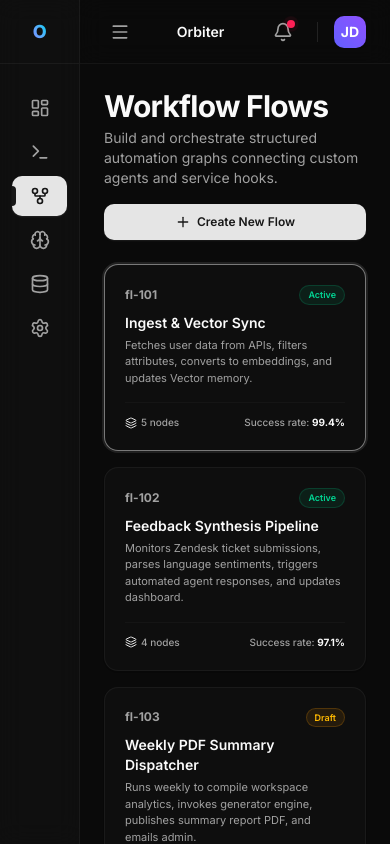
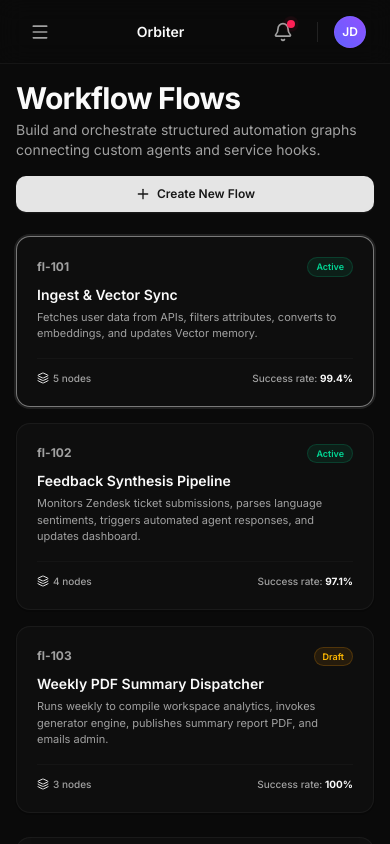
Before and after one commit to oshanavishkapiries/Orbiter, a Next.js app in the folder web/: page /dashboard/flows in a window 390 px wide. Built offline with nearby package versions, Linux system fonts and the light colour scheme.

Commit message:
feat : mobile responcive ness added

```diff
--- a/web/app/(dashboard)/layout.tsx
+++ b/web/app/(dashboard)/layout.tsx
@@ -23,6 +23,7 @@ import {
   Sun,
   Terminal,
   User,
+  X,
   Zap
 } from "lucide-react"
 import { cn } from "@/lib/utils"
@@ -50,7 +51,8 @@ export default function DashboardLayout({
   const pathname = usePathname()
   const router = useRouter()
 
-  const [isCollapsed, setIsCollapsed] = React.useState(true)
+
+  const [isMobileOpen, setIsMobileOpen] = React.useState(false)
   const [showNotifications, setShowNotifications] = React.useState(false)
   const [showProfileMenu, setShowProfileMenu] = React.useState(false)
   const [unreadNotifications, setUnreadNotifications] = React.useState(3)
@@ -78,16 +80,33 @@ export default function DashboardLayout({
 
   return (
     <div className="h-screen w-screen flex bg-background text-foreground transition-colors duration-200 overflow-hidden">
+      {/* Mobile Sidebar Overlay Backdrop */}
+      {isMobileOpen && (
+        <div
+          className="fixed inset-0 bg-background/80 backdrop-blur-xs z-40 md:hidden"
+          onClick={() => setIsMobileOpen(false)}
+        />
+      )}
+
       {/* SIDEBAR */}
       <aside
         className={cn(
-          "h-screen border-r border-border/50 bg-card/45 backdrop-blur-md flex flex-col transition-all duration-300 ease-in-out z-40 select-none shrink-0",
-          isCollapsed ? "w-20" : "w-64"
+          "fixed inset-y-0 left-0 z-50 w-64 border-r border-border/50 bg-card flex flex-col select-none shrink-0 transition-transform duration-300 ease-in-out md:static md:translate-x-0 md:bg-card/45 md:backdrop-blur-md md:z-40",
+          isMobileOpen ? "translate-x-0" : "-translate-x-full"
         )}
       >
         {/* Brand/Logo Header */}
-        <div className="h-16 flex items-center justify-center border-b border-border/50 px-4 shrink-0">
-          <Logo collapsed={isCollapsed} size="md" />
+        <div className="h-16 flex items-center justify-between px-4 border-b border-border/50 shrink-0 relative">
+          <div className="flex-1 flex justify-center">
+            <Logo collapsed={false} size="lg" />
+          </div>
+          <button
+            onClick={() => setIsMobileOpen(false)}
+            className="absolute right-4 md:hidden p-1.5 rounded-lg hover:bg-muted text-muted-foreground hover:text-foreground transition-all cursor-pointer"
+            title="Close Menu"
+          >
+            <X className="size-5" />
+          </button>
         </div>
 
         {/* Navigation Items */}
@@ -99,6 +118,7 @@ export default function DashboardLayout({
               <Link
                 key={item.href}
                 href={item.href}
+                onClick={() => setIsMobileOpen(false)}
                 className={cn(
                   "relative flex items-center h-10 px-3 rounded-lg text-sm font-medium transition-all group/item overflow-hidden",
                   isActive
@@ -111,45 +131,28 @@ export default function DashboardLayout({
                   <div className="absolute left-0 top-1/4 bottom-1/4 w-1 rounded-r-md bg-primary-foreground" />
                 )}
 
-                <Icon
-                  className={cn(
-                    "size-5 shrink-0 transition-transform duration-200 group-hover/item:scale-105",
-                    isCollapsed ? "mx-auto" : "mr-3"
-                  )}
-                />
-
-                {!isCollapsed && (
-                  <span className="truncate transition-opacity duration-200 animate-fade-in">
-                    {item.name}
-                  </span>
-                )}
-
-                {/* Collapsed Tooltip */}
-                {isCollapsed && (
-                  <div className="absolute left-20 scale-0 group-hover/item:scale-100 transition-all origin-left bg-popover text-popover-foreground text-xs font-semibold px-2.5 py-1.5 rounded-md shadow-md border border-border pointer-events-none z-50 whitespace-nowrap">
-                    {item.name}
-                  </div>
-                )}
+                <Icon className="size-5 shrink-0 mr-3 transition-transform duration-200 group-hover/item:scale-105" />
+                <span className="truncate">
+                  {item.name}
+                </span>
               </Link>
             )
           })}
         </nav>
-
-
       </aside>
 
       {/* MAIN LAYOUT WRAPPER */}
       <div className="flex-1 flex flex-col h-screen overflow-hidden">
         {/* TOPBAR */}
         <header className="h-16 shrink-0 border-b border-border/50 bg-background/70 backdrop-blur-md flex items-center justify-between px-6 md:px-8 z-30">
-          {/* Left section: Collapse toggle, Search & Help Tip */}
-          <div className="flex items-center gap-4">
+          {/* Left section: Mobile Toggle & Search */}
+          <div className="flex items-center gap-2 md:gap-4">
             <button
-              onClick={() => setIsCollapsed(!isCollapsed)}
-              className="p-1.5 rounded-lg hover:bg-muted text-muted-foreground hover:text-foreground transition-all cursor-pointer"
-              title={isCollapsed ? "Expand Sidebar" : "Collapse Sidebar"}
+              onClick={() => setIsMobileOpen(true)}
+              className="md:hidden p-1.5 rounded-lg hover:bg-muted text-muted-foreground hover:text-foreground transition-all cursor-pointer"
+              title="Open Menu"
             >
-              {isCollapsed ? <Menu className="size-5" /> : <ChevronLeft className="size-5" />}
+              <Menu className="size-5" />
             </button>
 
             {/* Left search */}
@@ -233,14 +236,10 @@ export default function DashboardLayout({
             <div className="relative" onClick={(e) => e.stopPropagation()}>
               <button
                 onClick={() => setShowProfileMenu(!showProfileMenu)}
-                className="flex items-center gap-2 focus:outline-none cursor-pointer"
+                className="flex items-center focus:outline-none cursor-pointer hover:opacity-90 transition-opacity"
               >
-                <div className="size-8 rounded-lg bg-linear-to-tr from-indigo-500 to-violet-500 flex items-center justify-center text-white font-bold text-sm shadow-xs">
+                <div className="size-8 rounded-full bg-linear-to-tr from-indigo-500 to-violet-500 flex items-center justify-center text-white font-semibold text-xs shadow-xs border border-border/30">
                   JD
-                </div>
-                <div className="hidden sm:block text-left">
-                  <p className="text-xs font-semibold">John Doe</p>
-                  <p className="text-[10px] text-muted-foreground">Admin Workspace</p>
                 </div>
               </button>
 
@@ -283,7 +282,7 @@ export default function DashboardLayout({
         </header>
 
         {/* CONTENT AREA */}
-        <main className="flex-1 p-6 md:p-8 overflow-y-auto bg-muted/15 dark:bg-background/20">
+        <main className="flex-1 p-4 sm:p-6 md:p-8 overflow-y-auto bg-muted/15 dark:bg-background/20">
           <div className="max-w-7xl mx-auto animate-fade-in duration-300">
             {children}
           </div>
--- a/web/app/page.tsx
+++ b/web/app/page.tsx
@@ -50,8 +50,7 @@ export default function LoginPage() {
         </div>
 
         {/* Card Container */}
-        <div className="border border-border/50 bg-card/60 backdrop-blur-xl rounded-2xl shadow-2xl p-8 dark:bg-card/30">
-          <h2 className="text-xl font-semibold mb-6 text-foreground">Welcome Back</h2>
+        <div className="">
 
           {error && (
             <div className="mb-4 p-3 rounded-lg bg-destructive/10 text-destructive text-xs font-medium">
@@ -123,19 +122,6 @@ export default function LoginPage() {
             </button>
           </form>
         </div>
-
-        {/* Footer info */}
-        <p className="mt-8 text-center text-xs text-muted-foreground">
-          By signing in, you agree to our{" "}
-          <a href="#" className="hover:text-foreground underline transition-colors">
-            Terms of Service
-          </a>{" "}
-          and{" "}
-          <a href="#" className="hover:text-foreground underline transition-colors">
-            Privacy Policy
-          </a>
-          .
-        </p>
       </div>
     </div>
   )
```
Also changed, not shown: 1 other file (tests, documents, lock files or other folders).
